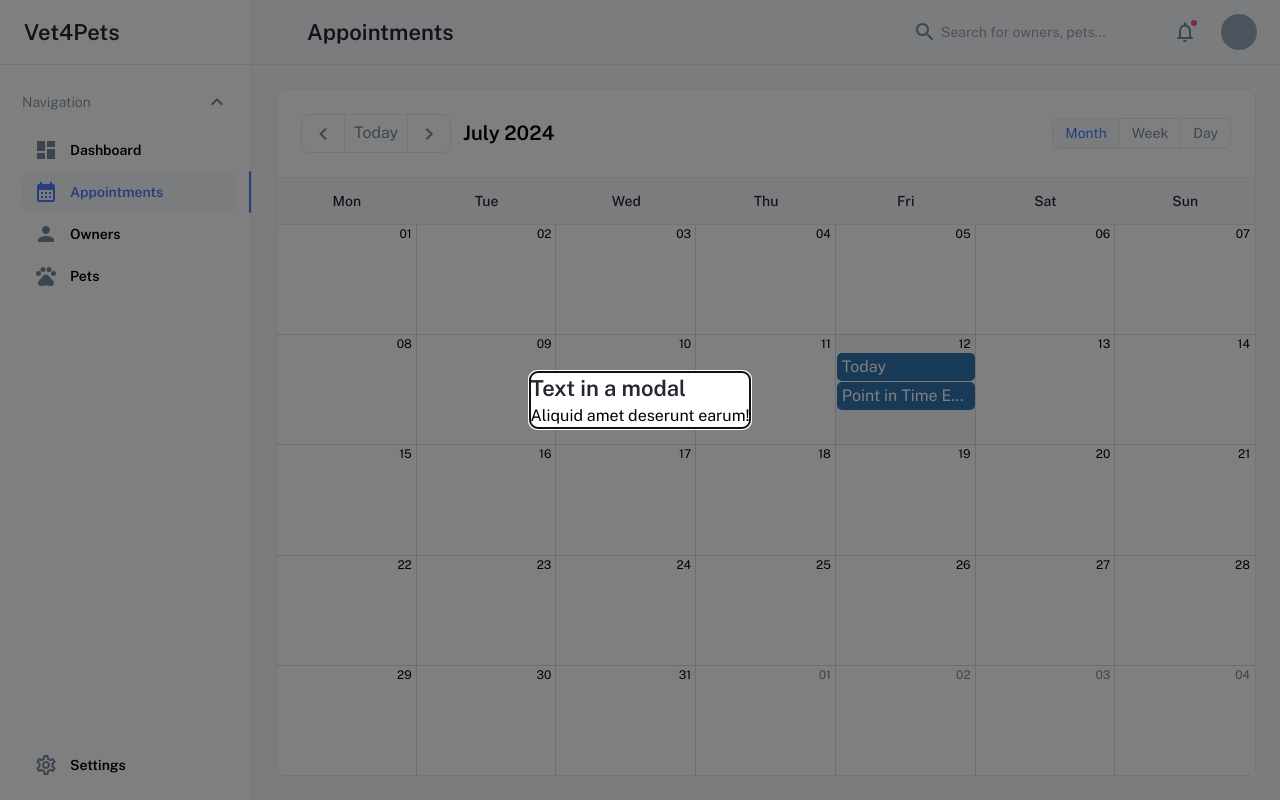
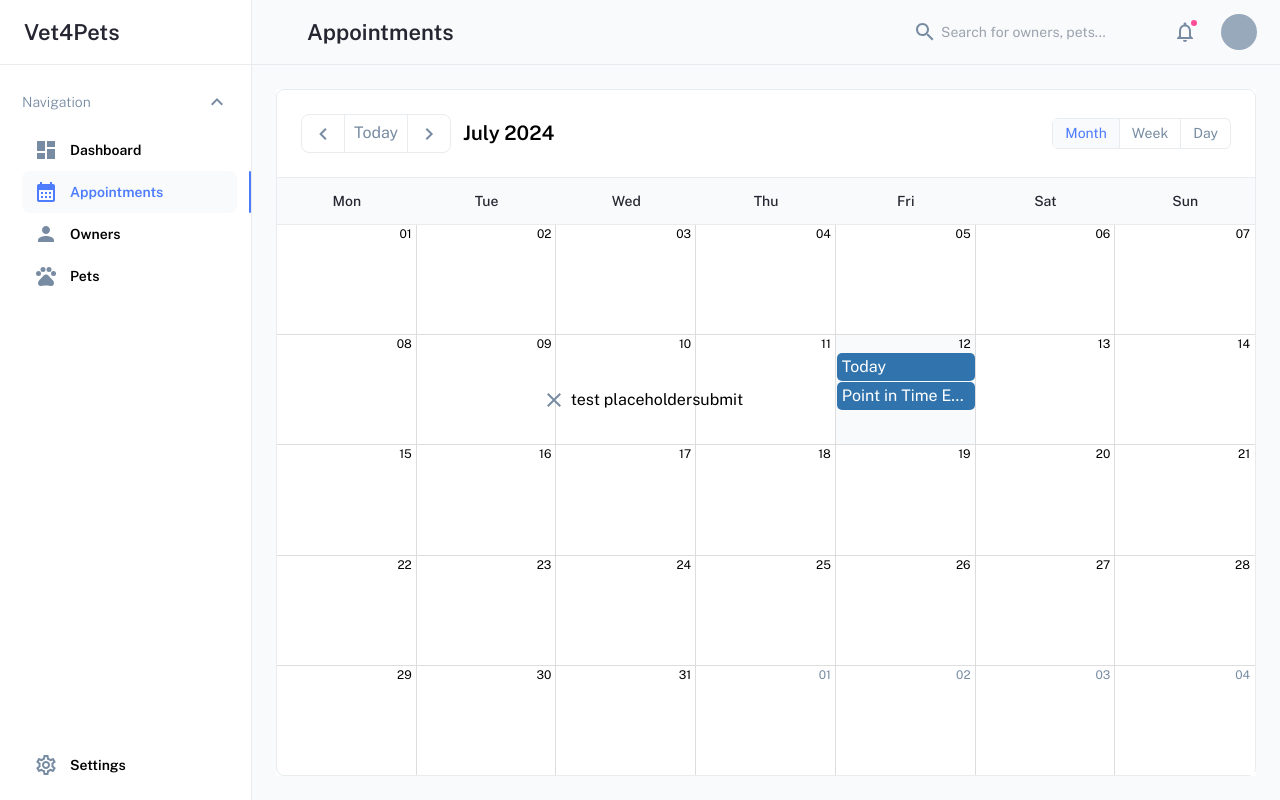
Before and after one commit to everydaycode20/vet4pets, a React (Vite) app in the folder client_/: page /appointments in a window 1280 px wide. Built offline with nearby package versions, Linux system fonts and the light colour scheme.

Commit message:
update calendar

```diff
--- a/client_/src/components/modal/modal.tsx
+++ b/client_/src/components/modal/modal.tsx
@@ -1,4 +1,11 @@
-import { forwardRef, ReactNode, useState } from "react";
+import {
+  Dispatch,
+  forwardRef,
+  JSXElementConstructor,
+  ReactElement,
+  SetStateAction,
+  useState,
+} from "react";
 import { Modal as MuiModal } from "@mui/base/Modal";
 import { prepareForSlot } from "@mui/base/utils";
 
@@ -22,9 +29,15 @@ const Backdrop = forwardRef<
 
 const BackdropSlot = prepareForSlot(Backdrop);
 
-export default function Modal({ children }: { children?: ReactNode }) {
-  const [open, setOpen] = useState(true);
-
+export default function Modal({
+  children,
+  open,
+  setOpen,
+}: {
+  children?: JSX.Element | JSX.Element[];
+  open: boolean;
+  setOpen: Dispatch<SetStateAction<boolean>>;
+}) {
   const handleClose = () => setOpen(false);
 
   return (
@@ -34,18 +47,11 @@ export default function Modal({ children }: { children?: ReactNode }) {
       // aria-describedby="unstyled-modal-description"
       open={open}
       onClose={handleClose}
-      slots={{
-        backdrop: BackdropSlot,
-      }}
+      // slots={{
+      //   backdrop: BackdropSlot,
+      // }}
     >
-      <div className={JoinClasses("", styles["modal-content"])}>
-        <h2 id="unstyled-modal-title" className="modal-title">
-          Text in a modal
-        </h2>
-        <p id="unstyled-modal-description" className="modal-description">
-          Aliquid amet deserunt earum!
-        </p>
-      </div>
+      <>{children ? children : <></>}</>
     </MuiModal>
   );
 }
--- a/client_/src/routes/appointments/appointments.module.scss
+++ b/client_/src/routes/appointments/appointments.module.scss
@@ -0,0 +1,5 @@
+.close {
+  button {
+    padding: 5px;
+  }
+}
--- a/client_/src/routes/appointments/appointments.tsx
+++ b/client_/src/routes/appointments/appointments.tsx
@@ -1,13 +1,128 @@
+import { useState } from "react";
+import { Select } from "@mui/base/Select";
+import { Option } from "@mui/base/Option";
+
+import { useForm, Controller, SubmitHandler } from "react-hook-form";
+import { zodResolver } from "@hookform/resolvers/zod";
+import { object, string, number, date } from "zod";
+
 import Modal from "../../components/modal/modal";
 import CalendarExtended from "../calendar/calendar";
+
+import CloseOutlinedIcon from "@mui/icons-material/CloseOutlined";
+
+import JoinClasses from "../../utils/join-classes";
+
 import styles from "./appointments.module.scss";
 
 export default function Appointments() {
+  const [open, setOpen] = useState(true);
+
   return (
     <section className="h-full">
       <CalendarExtended />
 
-      <Modal />
+      <Modal open={open} setOpen={setOpen}>
+        <div className={JoinClasses("", styles.close)}>
+          <button type="button" onClick={() => setOpen(false)}>
+            <span className="sr-only">close</span>
+
+            <CloseOutlinedIcon htmlColor="#778CA2" />
+          </button>
+        </div>
+
+        <div>
+          <Form />
+        </div>
+      </Modal>
     </section>
   );
 }
+
+const schema = object({
+  service: string().min(1),
+  // owner: number().min(1),
+  // date: object({
+  //   start: date(),
+  //   end: date(),
+  // }),
+});
+
+interface IFormAppointment {
+  service: string;
+  // owner: number;
+  // date: {
+  //   start: Date;
+  //   end: Date;
+  // };
+}
+
+function Form() {
+  const onSubmit: SubmitHandler<IFormAppointment> = (data) => {
+    console.log(data);
+  };
+
+  const {
+    control,
+    handleSubmit,
+    register,
+    formState: { errors },
+  } = useForm<IFormAppointment>({
+    resolver: zodResolver(schema),
+    defaultValues: {
+      service: "",
+    },
+  });
+
+  return (
+    <div>
+      <form onSubmit={handleSubmit(onSubmit)}>
+        <Controller
+          rules={{ required: true }}
+          render={({
+            field: { onChange, ref, onBlur, value, name, ...rest },
+          }) => {
+            console.log(rest);
+
+            return (
+              <Select
+                id="service"
+                name={name}
+                placeholder="test placeholder"
+                onChange={(e, v) => {
+                  console.log(v);
+
+                  onChange(v);
+                }}
+                value={value || ""}
+                ref={ref}
+                onBlur={onBlur}
+              >
+                <Option value={"10"}>Ten</Option>
+
+                <Option value={"20"}>Twenty</Option>
+              </Select>
+            );
+          }}
+          control={control}
+          name="service"
+          defaultValue=""
+        />
+
+        <button type="submit">submit</button>
+      </form>
+    </div>
+  );
+}
+
+function BaseSelect({ id, field }: any) {
+  return (
+    <div>
+      <Select placeholder="test select" {...field}>
+        <Option value={"10"}>Ten</Option>
+        <Option value={"20"}>Twenty</Option>
+        <Option value={"30"}>Thirty</Option>
+      </Select>
+    </div>
+  );
+}
```
